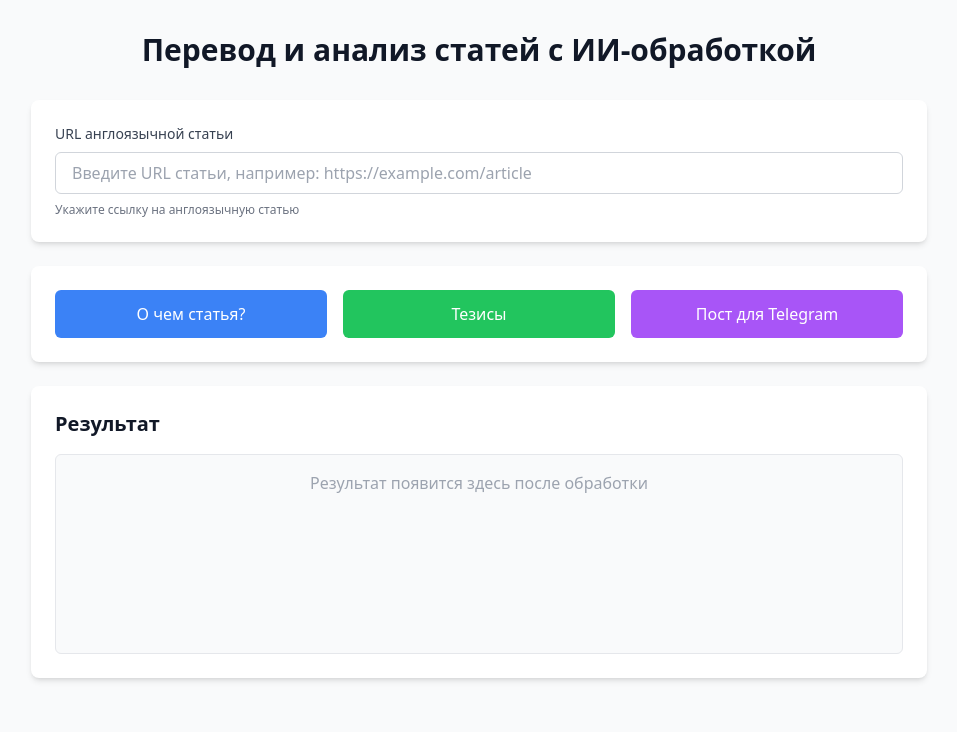
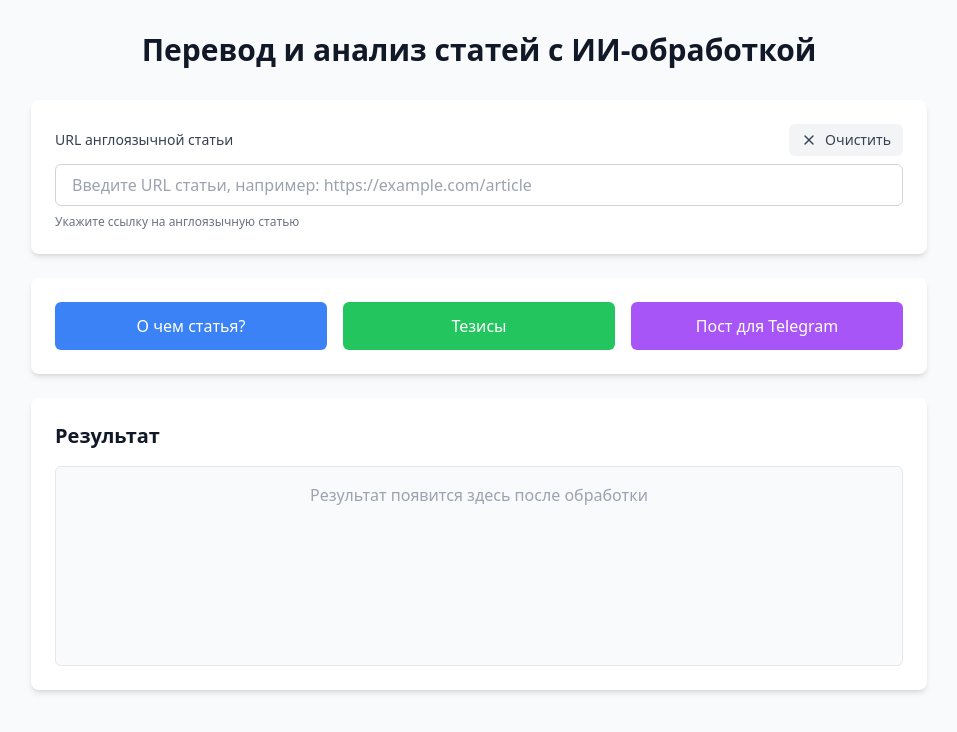
Before and after one commit to soal8877-ctrl/referent, a Next.js app: page / in a window 1280 px wide. Shown: the top 732 px of the page, without its empty margins (161-1118 px from the left). Built offline with nearby package versions, Linux system fonts and the light colour scheme.

Commit message:
добавлены кнопки копировать результат и очистить поле. автоматическая прокрутка к результатам после генерации.

```diff
--- a/app/page.tsx
+++ b/app/page.tsx
@@ -1,8 +1,8 @@
 'use client'
 
-import { useState } from 'react'
+import { useState, useRef } from 'react'
 import { Alert, AlertDescription, AlertTitle } from '../components/ui/alert'
-import { AlertCircle } from 'lucide-react'
+import { AlertCircle, Copy, X } from 'lucide-react'
 
 export default function Home() {
   const [url, setUrl] = useState('')
@@ -11,6 +11,8 @@ export default function Home() {
   const [activeButton, setActiveButton] = useState<string | null>(null)
   const [processingStage, setProcessingStage] = useState<'parsing' | 'ai' | null>(null)
   const [error, setError] = useState<string | null>(null)
+  const [copied, setCopied] = useState(false)
+  const resultRef = useRef<HTMLDivElement>(null)
 
   const handleSubmit = async (action: 'summary' | 'thesis' | 'telegram') => {
     if (!url.trim()) {
@@ -80,6 +82,11 @@ export default function Home() {
 
       setResult(aiData.result)
       setError(null)
+
+      // Автоматическая прокрутка к результатам после успешной генерации
+      setTimeout(() => {
+        resultRef.current?.scrollIntoView({ behavior: 'smooth', block: 'start' })
+      }, 100)
     } catch (error) {
       // Обработка ошибок с дружественными сообщениями
       if (error && typeof error === 'object' && 'message' in error) {
@@ -102,6 +109,43 @@ export default function Home() {
     }
   }
 
+  const handleClear = () => {
+    setUrl('')
+    setResult('')
+    setError(null)
+    setLoading(false)
+    setActiveButton(null)
+    setProcessingStage(null)
+    setCopied(false)
+  }
+
+  const handleCopy = async () => {
+    if (!result) return
+
+    try {
+      await navigator.clipboard.writeText(result)
+      setCopied(true)
+      setTimeout(() => setCopied(false), 2000)
+    } catch (err) {
+      console.error('Ошибка копирования:', err)
+      // Fallback для старых браузеров
+      const textArea = document.createElement('textarea')
+      textArea.value = result
+      textArea.style.position = 'fixed'
+      textArea.style.opacity = '0'
+      document.body.appendChild(textArea)
+      textArea.select()
+      try {
+        document.execCommand('copy')
+        setCopied(true)
+        setTimeout(() => setCopied(false), 2000)
+      } catch (fallbackErr) {
+        console.error('Ошибка копирования (fallback):', fallbackErr)
+      }
+      document.body.removeChild(textArea)
+    }
+  }
+
   return (
     <main className="min-h-screen bg-gray-50 py-8 px-4">
       <div className="max-w-4xl mx-auto">
@@ -111,9 +155,20 @@ export default function Home() {
 
         {/* Поле ввода URL */}
         <div className="bg-white rounded-lg shadow-md p-6 mb-6">
-          <label htmlFor="url" className="block text-sm font-medium text-gray-700 mb-2">
-            URL англоязычной статьи
-          </label>
+          <div className="flex items-center justify-between mb-2">
+            <label htmlFor="url" className="block text-sm font-medium text-gray-700">
+              URL англоязычной статьи
+            </label>
+            <button
+              onClick={handleClear}
+              disabled={loading}
+              className="flex items-center gap-2 px-3 py-1.5 text-sm font-medium text-gray-700 bg-gray-100 hover:bg-gray-200 rounded-md transition-colors disabled:opacity-50 disabled:cursor-not-allowed"
+              title="Очистить все поля и результаты"
+            >
+              <X className="h-4 w-4" />
+              Очистить
+            </button>
+          </div>
           <input
             id="url"
             type="url"
@@ -203,10 +258,22 @@ export default function Home() {
         )}
 
         {/* Блок результата */}
-        <div className="bg-white rounded-lg shadow-md p-6">
-          <h2 className="text-xl font-semibold text-gray-900 mb-4">
-            Результат
-          </h2>
+        <div ref={resultRef} className="bg-white rounded-lg shadow-md p-6">
+          <div className="flex items-center justify-between mb-4">
+            <h2 className="text-xl font-semibold text-gray-900">
+              Результат
+            </h2>
+            {result && !loading && (
+              <button
+                onClick={handleCopy}
+                className="flex items-center gap-2 px-4 py-2 text-sm font-medium text-white bg-blue-500 hover:bg-blue-600 rounded-md transition-colors"
+                title="Копировать результат"
+              >
+                <Copy className="h-4 w-4" />
+                {copied ? 'Скопировано!' : 'Копировать'}
+              </button>
+            )}
+          </div>
           <div className="min-h-[200px] p-4 bg-gray-50 rounded-md border border-gray-200">
             {loading ? (
               <p className="text-gray-400 text-center">Результат появится здесь после обработки</p>
```
